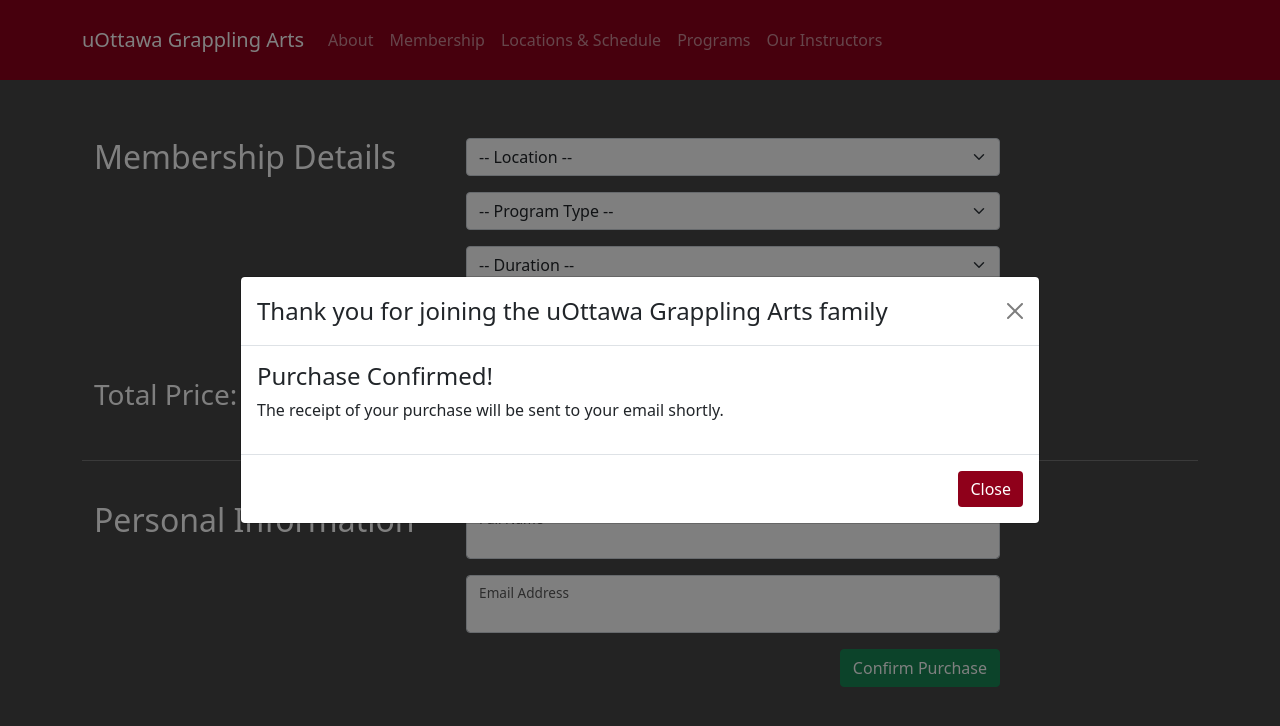
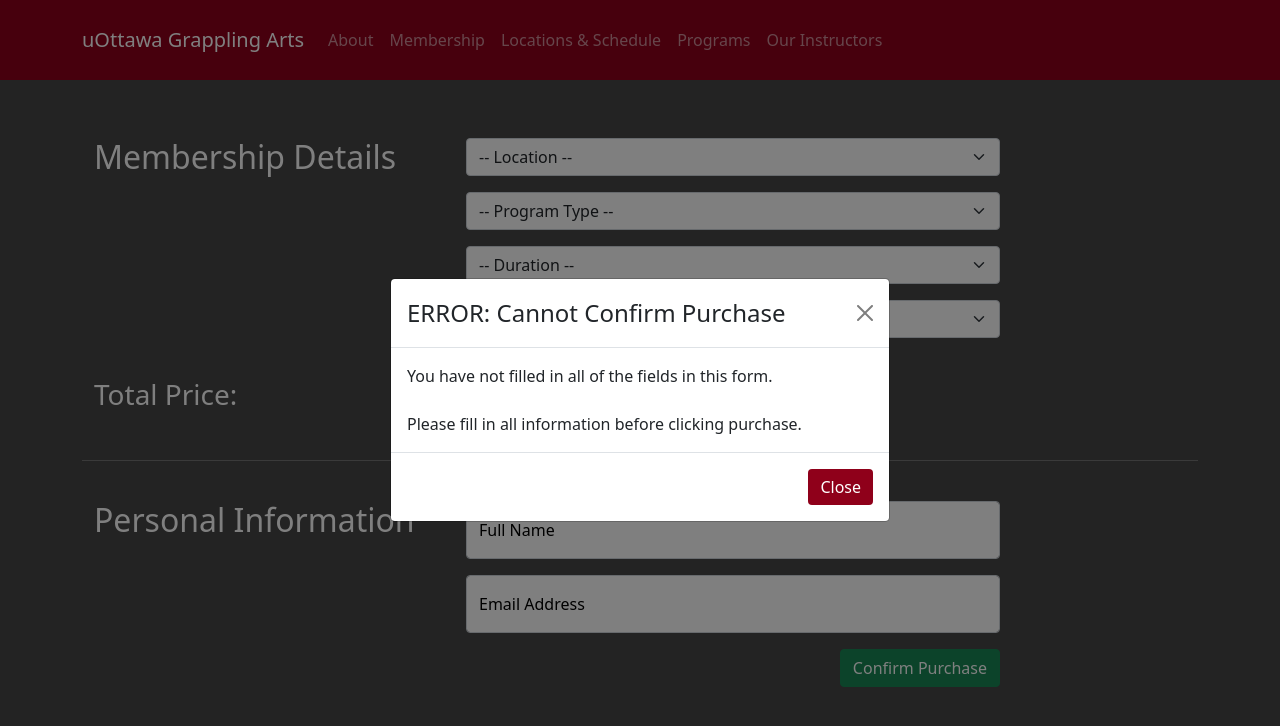
Before and after one commit to kienmarkdo/Grappling-Arts-Website, a React (Create React App) app: page /membership in a window 1280 px wide. Both pictures are taken after a click on the button "Confirm Purchase". Shown: the top 726 px of the page. Built offline with nearby package versions, Linux system fonts and the light colour scheme.

Commit message:
Added purchase failed pop-up / modal

```diff
--- a/src/pages/Membership.js
+++ b/src/pages/Membership.js
@@ -6,6 +6,7 @@
   FloatingLabel,
   Form,
   Button,
+  Modal,
 } from "react-bootstrap";
 import PurchaseConfirmation from "./PuchaseConfirmation";
 
@@ -14,8 +15,27 @@
   const [programTypeVal, setProgramTypeVal] = useState();
   const [durationVal, setDurationVal] = useState();
   const [instructorVal, setInstructorVal] = useState();
+  const [fullNameVal, setFullNameVal] = useState();
+  const [emailAddressVal, setEmailAddressVal] = useState();
 
   const [purchaseConfirmation, setPurchaseConfirmation] = useState();
+
+  const [showFormError, setShowFormError] = useState(false);
+
+  const handleCloseErrorForm = () => setShowFormError(false);
+  const handleShowErrorForm = () => setShowFormError(true);
+
+  //* Returns true if all form fields on the page are filled in
+  const isAllFilledIn = () => {
+    return (
+      typeof locationVal !== "undefined" &&
+      typeof programTypeVal !== "undefined" &&
+      typeof durationVal !== "undefined" &&
+      typeof instructorVal !== "undefined" &&
+      typeof fullNameVal !== "undefined" &&
+      typeof emailAddressVal !== "undefined"
+    );
+  };
 
   return (
     <div className="page">
@@ -133,20 +153,36 @@
                   label="Full Name"
                   className="mb-3"
                 >
-                  <Form.Control type="text" />
+                  <Form.Control
+                    type="text"
+                    placeholder="Enter Full Name"
+                    onChange={(e) => {
+                      setFullNameVal(e.target.value);
+                    }}
+                  />
                 </FloatingLabel>
                 <FloatingLabel
                   controlId="floatingInput"
                   label="Email Address"
                   className="mb-3"
                 >
-                  <Form.Control type="email" />
+                  <Form.Control
+                    type="email"
+                    placeholder="Enter Email Address"
+                    onChange={(e) => {
+                      setEmailAddressVal(e.target.value);
+                    }}
+                  />
                 </FloatingLabel>
               </>
               <Button
                 variant="success"
                 style={{ float: "right" }}
-                onClick={() => setPurchaseConfirmation(true)}
+                onClick={() =>
+                  isAllFilledIn()
+                    ? setPurchaseConfirmation(true)
+                    : handleShowErrorForm()
+                }
               >
                 Confirm Purchase
               </Button>
@@ -158,6 +194,26 @@
           onHide={() => setPurchaseConfirmation(false)}
         />
       </Container>
+
+      <Modal show={showFormError} onHide={handleCloseErrorForm} centered>
+        <Modal.Header closeButton>
+          <Modal.Title>ERROR: Cannot Confirm Purchase</Modal.Title>
+        </Modal.Header>
+        <Modal.Body>
+          You have not filled in all of the fields in this form.
+          <br />
+          <br />
+          Please fill in all information before clicking purchase.
+        </Modal.Body>
+        <Modal.Footer>
+          <Button
+            style={{ backgroundColor: "#8f001a", borderStyle: "none" }}
+            onClick={handleCloseErrorForm}
+          >
+            Close
+          </Button>
+        </Modal.Footer>
+      </Modal>
     </div>
   );
 }
--- a/src/pages/PuchaseConfirmation.js
+++ b/src/pages/PuchaseConfirmation.js
@@ -16,7 +16,10 @@
       </Modal.Header>
       <Modal.Body>
         <h4>Purchase Confirmed!</h4>
-        <p>The receipt of your purchase will be sent to your email shortly.</p>
+        <p>
+          The receipt of your purchase will be sent to your email shortly.
+          Please refresh the page.
+        </p>
       </Modal.Body>
       <Modal.Footer>
         <Button
```
